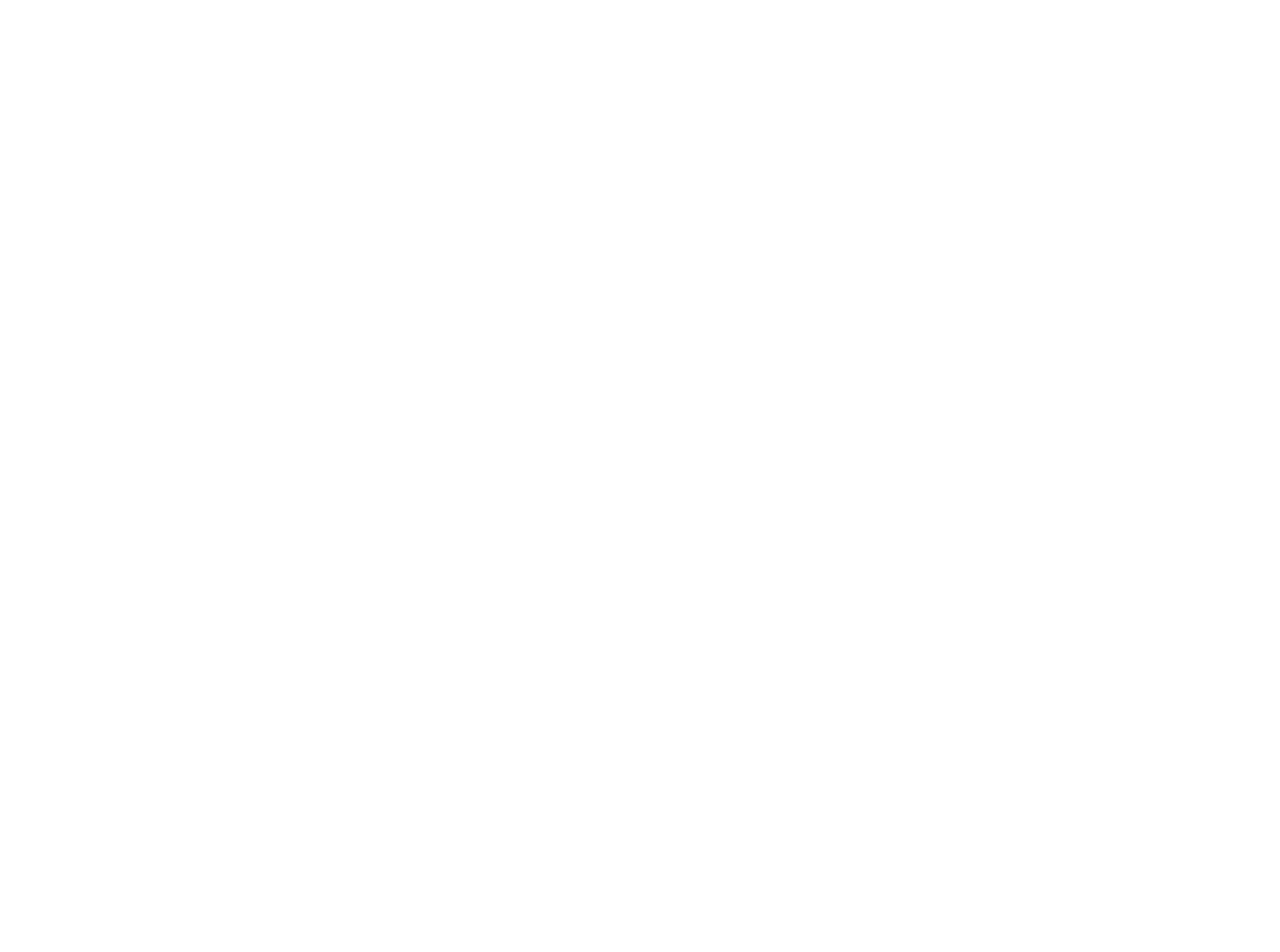
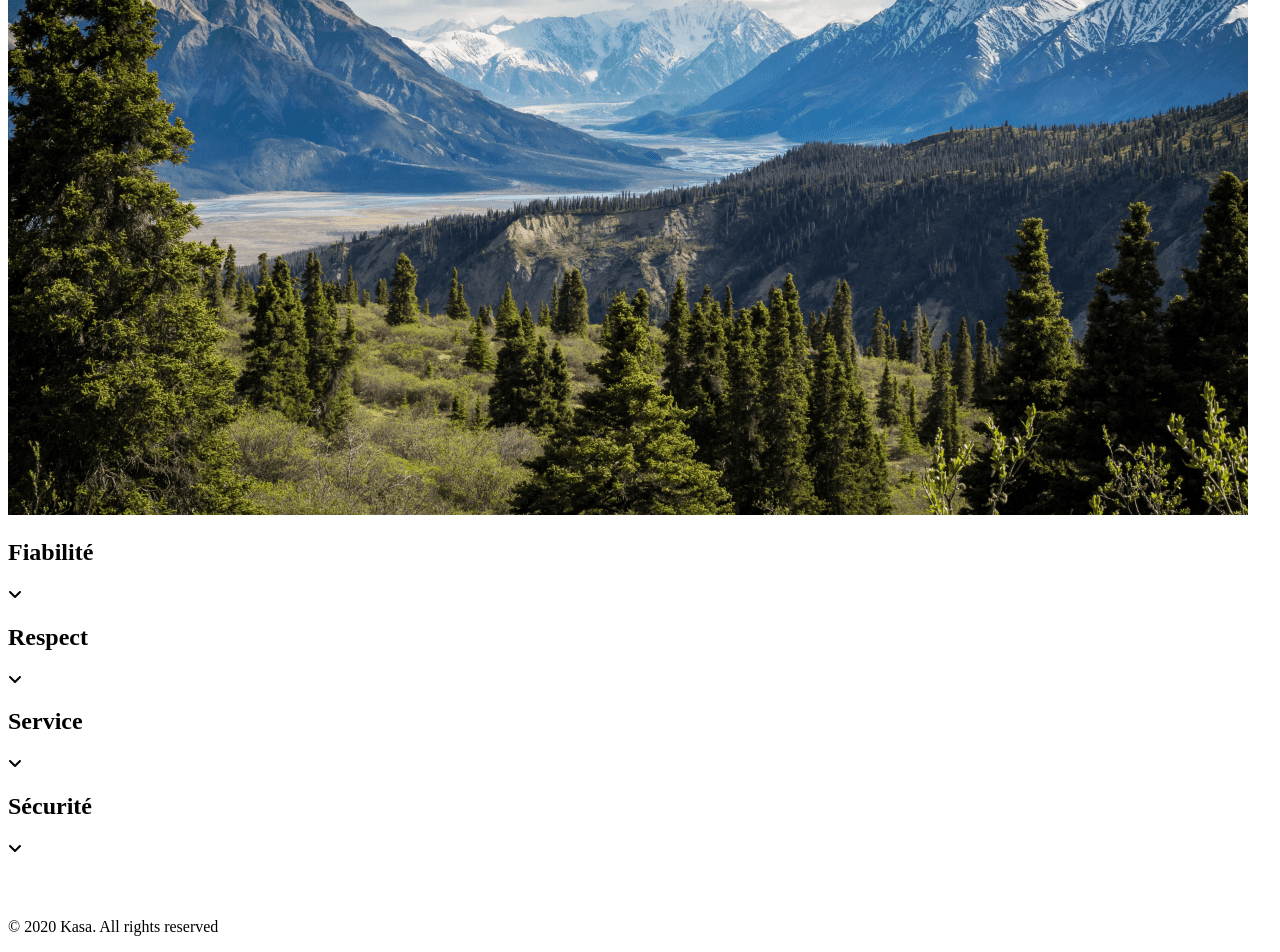
Before and after one commit to Theo-Develop/OCProject6, a React (Create React App) app: page /about in a window 1280 px wide. Before the commit this address had no page. Shown: the part 464-1416 px from the top of the page. Before the commit the page ends 800 px from the top, so only its background shows below. Built offline with nearby package versions, Linux system fonts and the light colour scheme.

Commit message:
adding about page without css

```diff
--- a/src/Routes.jsx
+++ b/src/Routes.jsx
@@ -1,6 +1,7 @@
 import React from 'react';
 import { BrowserRouter, Routes, Route } from 'react-router-dom';
 import Home from './pages/Home/Home';
+import About from './pages/About/About';
 
 
 // Set all application routes
@@ -10,6 +11,7 @@
             <Routes>
                 <Route path="/" element={<Home />} />
                 <Route exact path="/home" element={<Home />} />
+                <Route exact path="/about" element={<About />} />
             </Routes>
         </BrowserRouter>
     )
--- /dev/null
+++ b/src/components/About/AboutBanner.jsx
@@ -0,0 +1,14 @@
+import React from 'react';
+import imgBannerAbout from '../../images/img_about_banner.webp';
+import Banner from '../Layout/Banner';
+
+function AboutBanner() {
+    return (
+        <div className="img_banner_about">
+            <Banner
+                src={imgBannerAbout}
+            />
+        </div>
+    )
+}
+export default AboutBanner
--- /dev/null
+++ b/src/components/Layout/Collapse.jsx
@@ -0,0 +1,24 @@
+import React, { useState } from 'react';
+import { FontAwesomeIcon } from '@fortawesome/react-fontawesome';
+import { faAngleDown } from '@fortawesome/free-solid-svg-icons';
+
+function Collapse({ title, content }) {
+  const [isOpen, setIsOpen] = useState(false);
+  const toggleCollapse = () => {
+    setIsOpen(!isOpen)
+  }
+
+  return (
+    <section className='collapse'>
+      <div className='collapse_button' onClick={toggleCollapse}>
+        <h2>{title}</h2>
+        <div className={`arrow-container ${isOpen ? "arrow-container-up" : ""}`}>
+          <FontAwesomeIcon icon={faAngleDown} className='arrow' />
+        </div>
+      </div>
+      {isOpen && <div className='collapse_content'>{content}</div>}
+    </section>
+  );
+};
+
+export default Collapse;
--- /dev/null
+++ b/src/components/Layout/Collapses.jsx
@@ -0,0 +1,25 @@
+import React from 'react';
+import Collapse from './Collapse';
+
+function Collapses(props) {
+    return (
+        <div className='collapses'>
+            {props.data.map((data, index) => {
+                return (
+                    <Collapse
+                        // Guarantee a unique key for each item in the list
+                        key={
+                            `${index}` +
+                            `${Object.values(data)}`.split(" ").join("").slice(10, 20)
+                        }
+                        title={Object.keys(data)}
+                        content={Object.values(data)}
+                    />
+                )
+            }
+            )}
+        </div>
+    );
+};
+
+export default Collapses;
--- /dev/null
+++ b/src/data/about.json
@@ -0,0 +1,14 @@
+[
+    {
+        "Fiabilité": "Les annonces postées sur Kasa garantissent une fiabilité totale. Les photos sont conformes aux logements, et toutes les informations sont régulièrement vérifiées par nos équipes."
+    },
+    {
+        "Respect": "La bienveillance fait partie des valeurs fondatrices de Kasa. Tout comportement discriminatoire ou de perturbation du voisinage entraînera une exclusion de notre plateforme."
+    },
+    {
+        "Service": "Nos équipes se tiennent à votre disposition pour vous fournir une expérience parfaite. N'hésitez pas à nous contacter si vous avez la moindre question."
+    },
+    {
+        "Sécurité": "La sécurité est la priorité de Kasa. Aussi bien pour nos hôtes que pour les voyageurs, chaque logement correspond aux critères de sécurité établis par nos services. En laissant une note aussi bien à l'hôte qu'au locataire, cela permet à nos équipes de vérifier que les standards sont bien respectés. Nous organisons également des ateliers sur la sécurité domestique pour nos hôtes."
+    }
+]
--- a/src/pages/About/About.jsx
+++ b/src/pages/About/About.jsx
@@ -0,0 +1,23 @@
+import React from 'react';
+import Header from '../../components/Layout/Header';
+import AboutBanner from '../../components/About/AboutBanner';
+import Collapses from '../../components/Layout/Collapses';
+import Values from '../../data/about.json';
+import Footer from '../../components/Layout/Footer';
+
+function About() {
+    return (
+        <section>
+            <div className='about'>
+                <Header />
+                <AboutBanner />
+                <div className='about_collapses'>
+                    <Collapses data={Values} />
+                </div>
+            </div>
+            <Footer />
+        </section>
+    )
+}
+
+export default About;
--- a/src/styles/main.css
+++ b/src/styles/main.css
@@ -1,3 +1 @@
-
-
 /*# sourceMappingURL=main.css.map */
```
